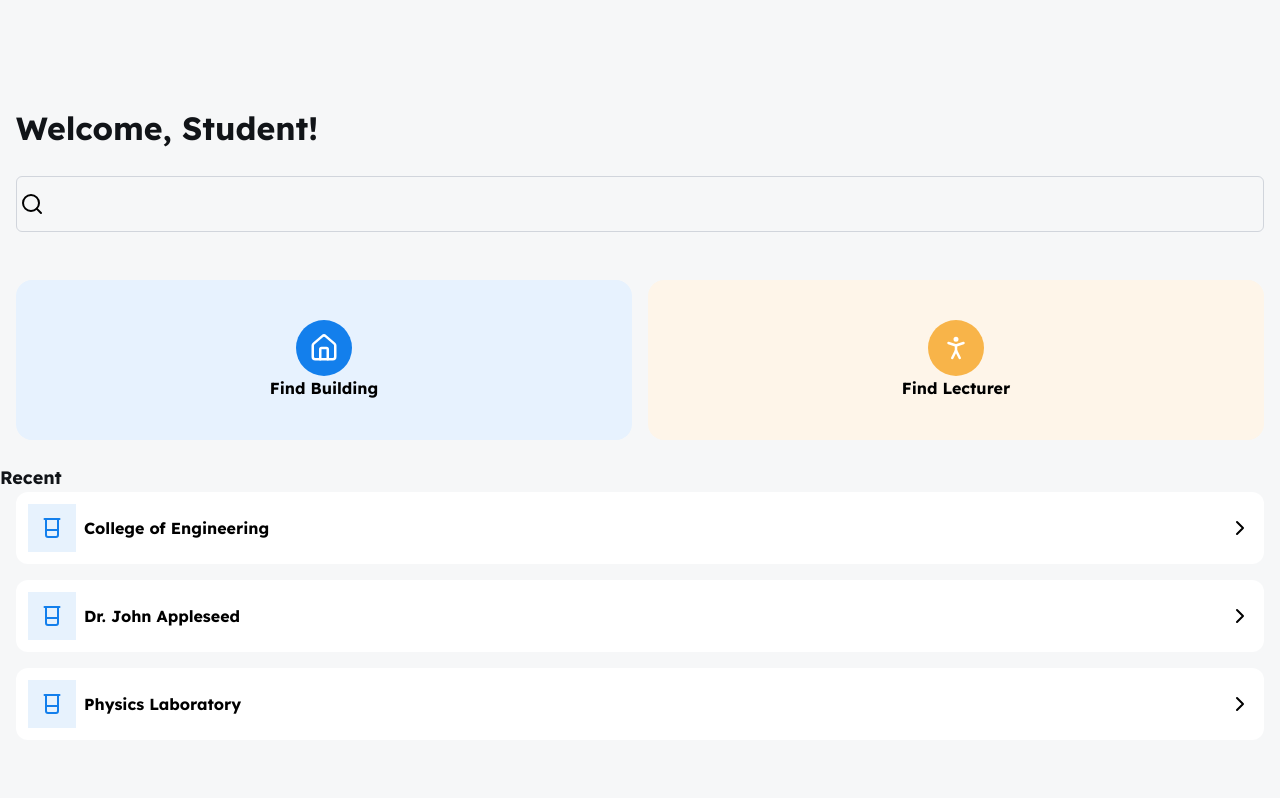
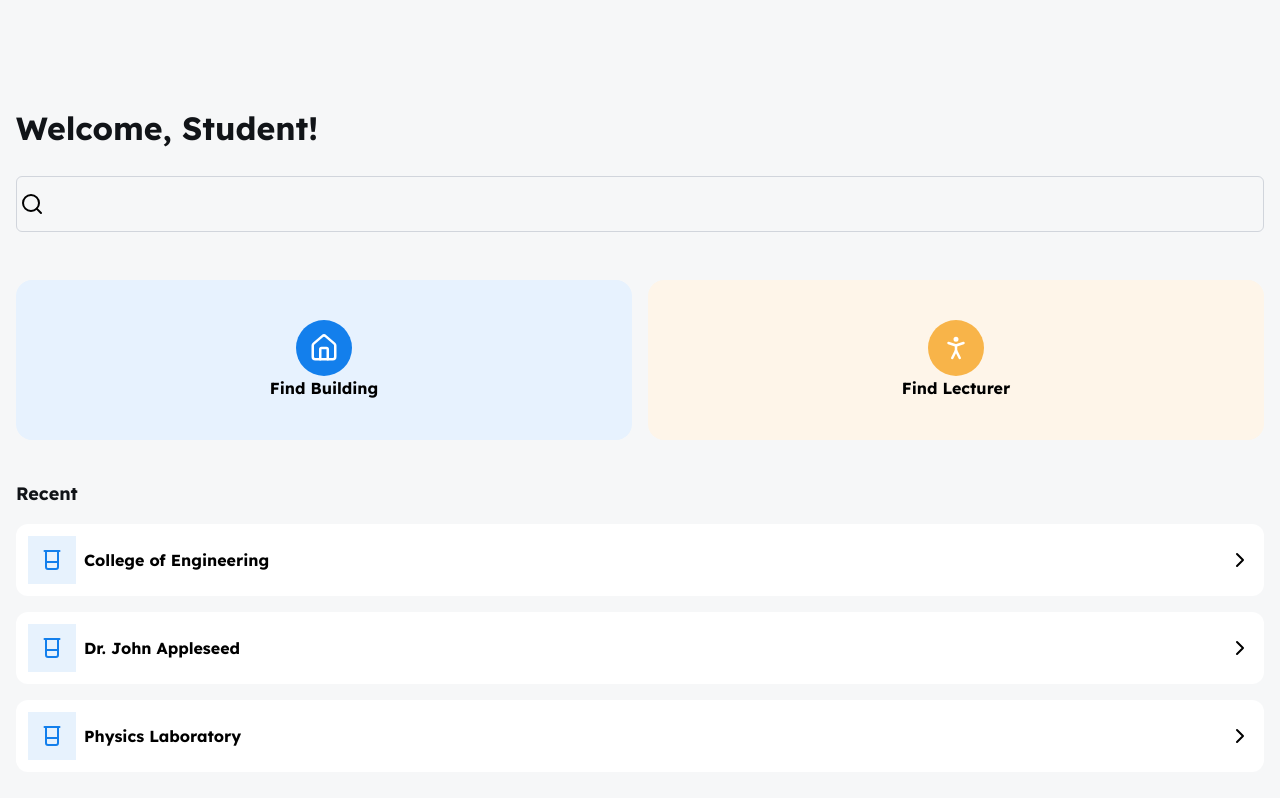
Before and after one commit to Emmanuel-A37/GDG-Inter-Track-Project, a React (Vite) app: page /home in a window 1280 px wide. Built offline with nearby package versions, Linux system fonts and the light colour scheme.

Commit message:
Made UI tweaks

```diff
--- a/src/pages/user/Home.jsx
+++ b/src/pages/user/Home.jsx
@@ -44,7 +44,7 @@ const Home = () => {
         </Link>
       </div>
 
-      <h3 className="text-dark font-bold text-lg">Recent</h3>
+      <h3 className="text-dark font-bold text-lg p-4">Recent</h3>
       <div className="flex flex-col gap-4  pl-4 pr-4">
         {entries.map((entry) => (
           <Item key={entry.id} item={entry} />
```
